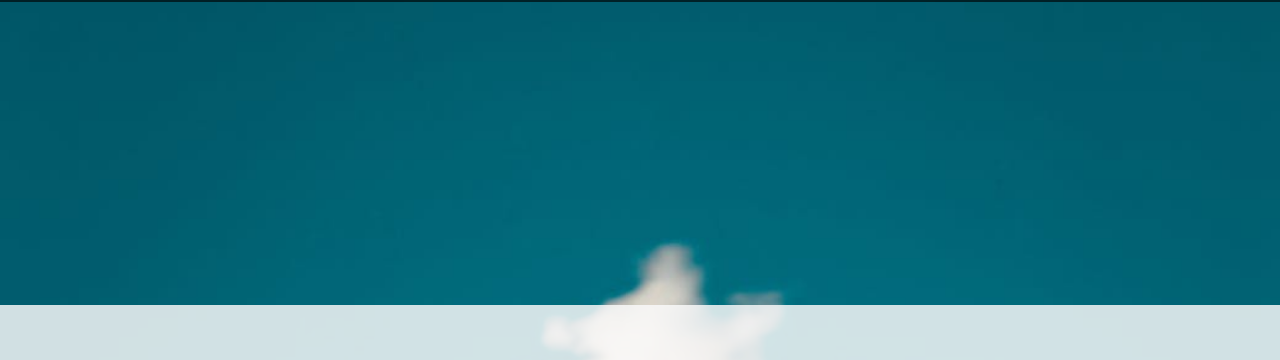
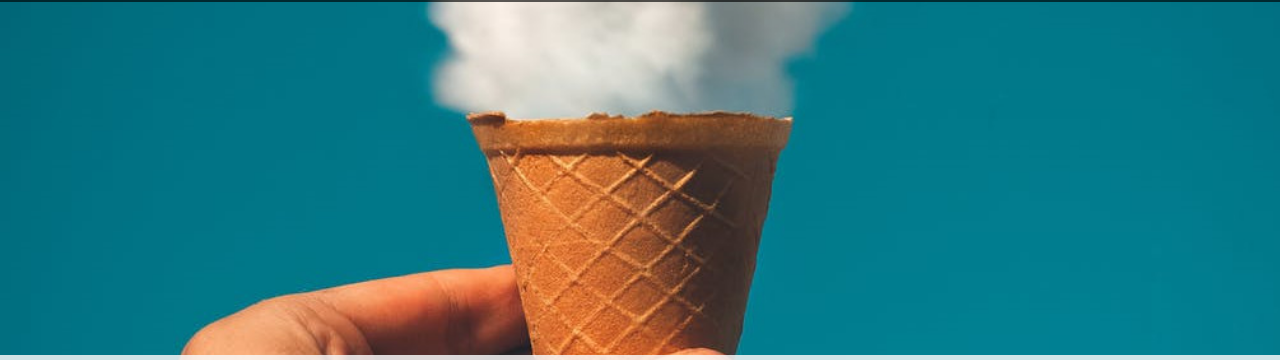
Before and after one commit to MaraBl/martablaszczak.github.io, a website: page index.html in a window 1280 px wide. Shown: the part 57-417 px from the top of the page. Drawn offline with nearby package versions, Linux system fonts and the light colour scheme.

Commit message:
fix problem with background for ios

```diff
--- a/css/style.css
+++ b/css/style.css
@@ -17,26 +17,15 @@ body {
   position: relative;
   font-family: 'Lato', sans-serif;
   background-position: -99999px -99999px;
-  /*background-color: #026d7f;
-  background-image: url("../images/back.jpeg");
-  background-repeat: no-repeat;
-  background-attachment: fixed;
-  background-position: top;
-  background-size: cover;
-  -webkit-background-size: cover;
-  -moz-background-size: cover;
-  -o-background-size: cover;
-  height: 100%;
-  width: 100%;*/
 }
 
 body:before {
-   content: "";
-    background-image: url("../images/back.jpeg");
+    content: "";
+    background-image: url("../images/back5.jpeg");
     position: fixed;
     top: 0;
     left: 0;
-    height: 100vh;
+    height: 100%;
     width: 100%;
     -webkit-background-size: cover !important;
     -moz-background-size: cover !important;
@@ -122,7 +111,7 @@ background-image: url('https://mdbootstrap.com/img/svg/hamburger3.svg?color=00FB
 /*HERO*/
 
 .hero {
-	min-height: 350px;
+	min-height: 400px;
 }
 
 /* ABOUT SECTION */
@@ -427,6 +416,7 @@ footer .copy .col-12 > p {
 /* MEDIA QUERIES*/
 
 @media (max-width: 767.98px) {
+  body:before {background-image: url("../images/back1.jpeg");}
   .container {margin: 0; padding: 0;}
   .container .row {margin: 0; border-radius: 0;}
   .container h2 {margin: 8% 0 12% 0;}
@@ -450,4 +440,5 @@ footer .copy .col-12 > p {
 
 @media (max-width: 1199.98px) {
   .navbar-brand {margin-right: 5%;}
+
 }
```
Also changed, not shown: images/back1.jpeg (added), images/back2.jpeg (added), images/back3.jpeg (added), images/back5.jpeg (added).
